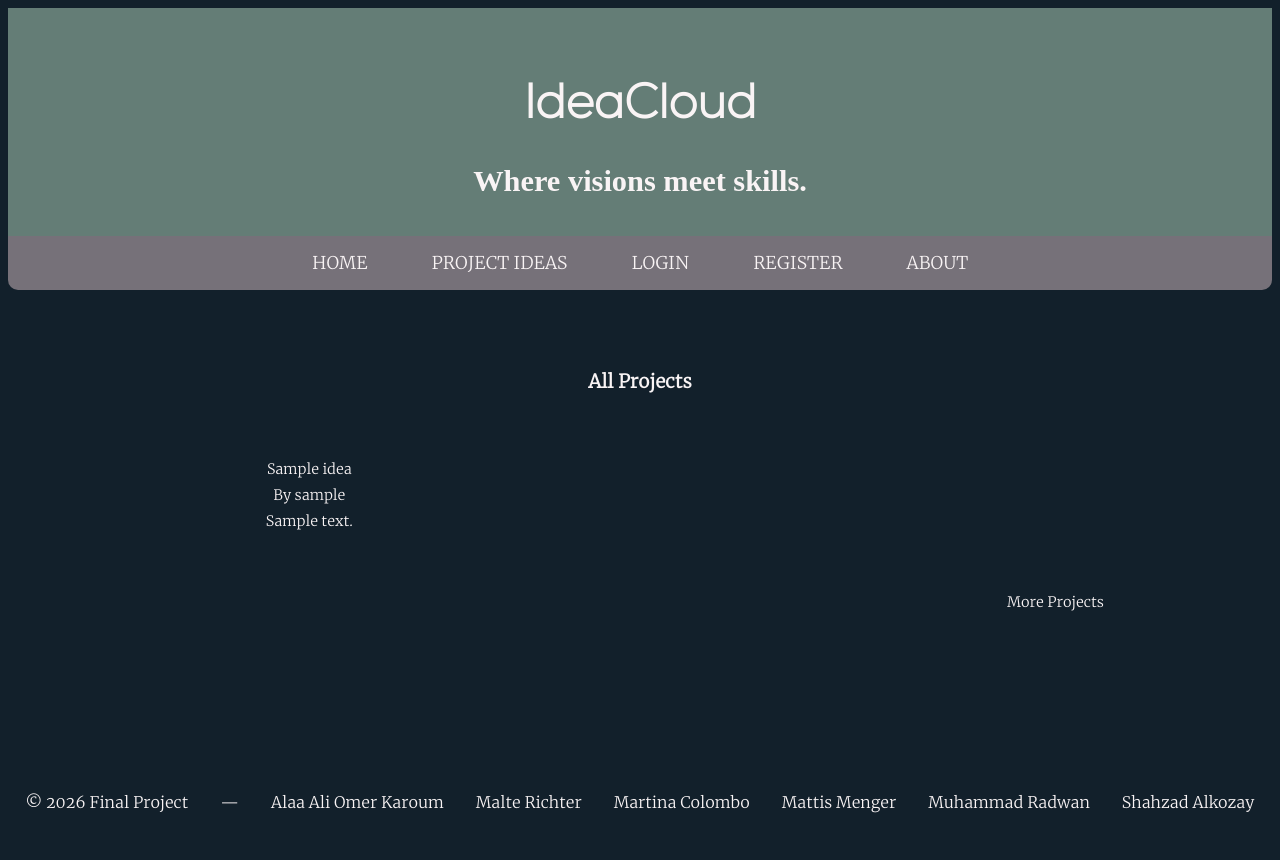
After one commit to mradwan123/ideacloud, a Django app: template templates/finished_projects.html in a window 1280 px wide. The commit adds this page. Run offline with Django 5.2, Linux system fonts and the light colour scheme; the template is opened without the code that fills it: most values are stand-ins (such as "Sample title", 1, 10 or a date in 2020); some web fonts are replaced.

Commit message:
feat: added FINSIHED PROJECTS URL, view, html. Added FINISHED PROJECT DETAIL, URL, view, html.

```diff
--- a/templates/base.html
+++ b/templates/base.html
@@ -19,6 +19,7 @@
             {% if request.user.is_authenticated %}
                 <div class="nav-tag"><a href="{% url 'front-end:home' %}">HOME</a></div>
                 <div class="nav-tag"><a href="{% url 'front-end:project-ideas' %}">PROJECT IDEAS</a></div>
+                <div class="nav-tag"><a href="{% url 'front-end:finished-projects' %}">FINISHED PROJECTS</a></div>
                 <div class="nav-tag"><a href="{% url 'front-end:user-profile' %}">USER PROFILE</a></div>
                 <div class="nav-tag"><a href="{% url 'front-end:logout' %}">LOGOUT</a></div>
                 <div class="nav-tag"><a href="{% url 'front-end:about' %}">ABOUT</a></div>
--- a/templates/base_nested_pages_user_profile.html
+++ b/templates/base_nested_pages_user_profile.html
@@ -19,6 +19,7 @@
             {% if request.user.is_authenticated %}
                 <div class="nav-tag"><a href="{% url 'front-end:home' %}">HOME</a></div>
                 <div class="nav-tag"><a href="{% url 'front-end:project-ideas' %}">PROJECT IDEAS</a></div>
+                <div class="nav-tag"><a href="{% url 'front-end:finished-project' %}">FINISHED PROJECTS</a></div>
                 <div class="nav-tag"><a href="{% url 'front-end:user-profile' %}">USER PROFILE</a></div>
                 <div class="nav-tag"><a href="{% url 'front-end:logout' %}">LOGOUT</a></div>
                 <div class="nav-tag"><a href="{% url 'front-end:about' %}">ABOUT</a></div>
--- a/templates/completed_projects.html
+++ /dev/null
@@ -1,4 +0,0 @@
-{% extends 'base_nested_pages_user_profile.html' %}
-{% load static %}
-
-{% block title %} Completed Projects {% endblock %}
--- /dev/null
+++ b/templates/finished_projects.html
@@ -0,0 +1,42 @@
+{% extends 'base.html' %}
+{% load static %}
+
+{% block tab %} Project Ideas {% endblock %}
+
+{% block content %}
+
+<!-- display of the projects to be made -->
+
+<!-- project ideas displayed -->
+<div class="page-description">
+    <h3 class="page-title">All Projects</h3>
+</div>
+
+
+<div class="ideas-grid">
+    {% for idea in ideas %}
+    <div class="idea-card">
+        <!-- <img src="{% static 'images/image_placeholder.jpg' %}"> -->
+        <div class="caption">
+            <p class="project-title">
+                <a href="{% url 'front-end:finished-project-details' idea.id %}">
+                    {{ idea.title }}
+                </a>
+            </p>
+            <p class="project-owner-thumbnail">
+                By <a href="{% url 'front-end:public-user-profile' idea.project_group.owner.id %}">{{ idea.project_group.owner.username }}</a>
+            </p>
+            <p class="project-description-thumbnail">
+                {{ idea.description|truncatewords:10 }}
+            </p>
+        </div>
+    </div>
+    {% endfor %}
+</div>
+
+<!-- maybe 'more' button? -->
+<p class="more-projects">
+    More Projects
+</p>
+
+{% endblock %}
--- a/templates/user_profile.html
+++ b/templates/user_profile.html
@@ -42,7 +42,7 @@
                 <!-- probably the permissions will determine which user sees what-->
                 <div class="user-info"><a href="{% url 'front-end:favourite-projects' %}">Favourite Projects</a></div>
                 <div class="user-info"><a href="{% url 'front-end:saved-projects' %}">Saved Projects</a></div>
-                <div class="user-info"><a href="{% url 'front-end:completed-projects' %}">Completed Projects</a></div>
+                <div class="user-info"><a href="{% url 'front-end:finished-projects' %}">Finished Projects</a></div>
             </div>
         </div>
     </div>
```
Also changed, not shown: front_end/urls.py (+5 -3 lines), front_end/views.py (+8 -3 lines), templates/finished_projects_details.html (added, +37 -0 lines).
